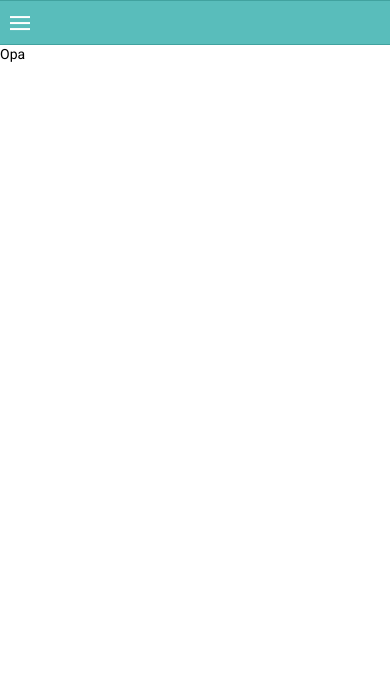
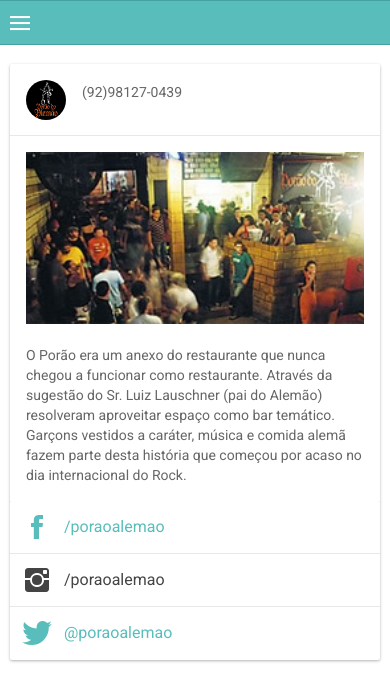
Before and after one commit to rcavalcantic/descubraManaus-web, a website: page www/index.html at #/app/detalhes in a window 390 px wide. Drawn offline with Linux system fonts and the light colour scheme; some packages are replaced by stand-ins of ours; no server answers; files whose address does not match are found by name.

Commit message:
Implementacao da pagina de detalhes

```diff
--- a/www/js/controllers/detalheCtrl.js
+++ b/www/js/controllers/detalheCtrl.js
@@ -1,4 +1,9 @@
 angular.module('descubraManaus')
-.controller('detalheCtrl', function($scope){
+.controller('detalheCtrl', function($scope, estabelecimentoAPI, $rootScope){
 	$scope.mensagem = "Opa";
+	estabelecimentoAPI.listarEstabelecimento('0').then(function(dados){
+		$scope.estabelecimento = dados;
+	});
+
+
 })
--- a/www/js/controllers/listagemCtrl.js
+++ b/www/js/controllers/listagemCtrl.js
@@ -1,5 +1,6 @@
 angular.module('descubraManaus')
-.controller('listagemCtrl', function($scope, $state, $cordovaGeolocation, estabelecimentoAPI) {
+.controller('listagemCtrl', function($scope, $state, $cordovaGeolocation,
+ estabelecimentoAPI, $rootScope) {
 
   	$scope.estabelecimentos = [];
   var tamEst = 0;
@@ -70,13 +71,11 @@ angular.module('descubraManaus')
           position: latLng,
           icon: pin_blue
       });
+  }
 
-        google.maps.event.addListener(marker, 'click', function() {
+  google.maps.event.addListener(marker, 'click', function() {
         window.location.href = '#/app/detalhes';
       });
-
-
-  }
 
 
   }, function(error){
--- a/www/partials/detalhes.html
+++ b/www/partials/detalhes.html
@@ -1,5 +1,32 @@
 <ion-view view-title="">
 	<ion-content>
-		{{mensagem}}
+		<div class="list card">
+		  <div class="item item-avatar">
+		    <img src="img/porao.jpg">
+		    <h2>{{estabelecimento[0].nome}}</h2>
+		    <p>(92)98127-0439</p>
+		  </div>
+		  <div class="item item-body">
+		    <img class="full-image" src="img/fotoporao.jpg">
+		    <p>
+		      O Porão era um anexo do restaurante que nunca chegou a funcionar como restaurante. Através da sugestão do Sr. Luiz Lauschner (pai do Alemão) resolveram aproveitar espaço como bar temático. Garçons vestidos a caráter, música e comida alemã fazem parte desta história que começou por acaso no dia internacional do Rock.
+		    </p>
+		  </div>
+		  <div class="list">
+			  <a class="item item-icon-left positive" href="#">
+			    <i class="icon ion-social-facebook"></i>
+			    /poraoalemao
+			  </a>
+			  <a class="item item-icon-left dark" href="#">
+			    <i class="icon ion-social-instagram"></i>
+			    /poraoalemao
+			  </a>
+			  <a class="item item-icon-left positive" href="#">
+			    <i class="icon ion-social-twitter"></i>
+			    @poraoalemao
+			  </a>
+			</div>
+		</div>
+	</ion-content>
 	</ion-content>
 </ion-view>
```
